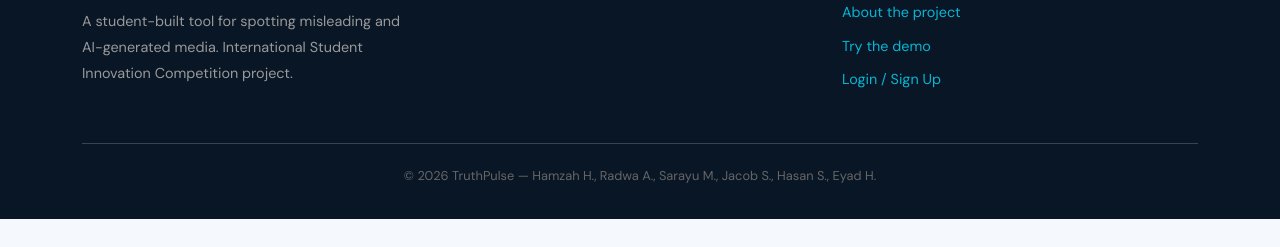
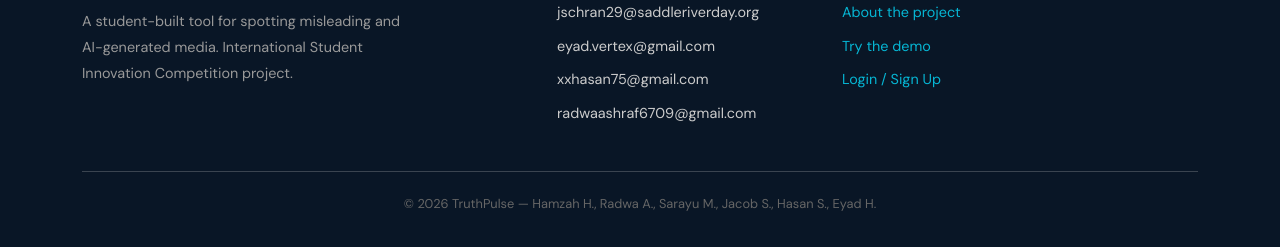
Before and after one commit to HamzahHossam12121/TruthPulse-Workspace, a plain HTML site: page index.html in a window 1280 px wide. Shown: the part 2878-3125 px from the top of the page. Before the commit the page ends 3097 px from the top, so only its background shows below. Drawn offline with nearby package versions, Linux system fonts and the light colour scheme; no server answers; animation ran at ten frames a second.

Commit message:
added emails

```diff
--- a/index.html
+++ b/index.html
@@ -260,9 +260,10 @@
         <div class="col-md-3">
           <h4 class="footer-heading">Contact Us</h4>
           <ul class="footer-list">
-            <li></li>
-            <li></li>
-            <li></li>
+            <li>jschran29@saddleriverday.org</li>
+            <li>eyad.vertex@gmail.com</li>
+            <li>xxhasan75@gmail.com</li>
+            <li>radwaashraf6709@gmail.com</li>
           </ul>
         </div>
         <div class="col-md-4">
```
